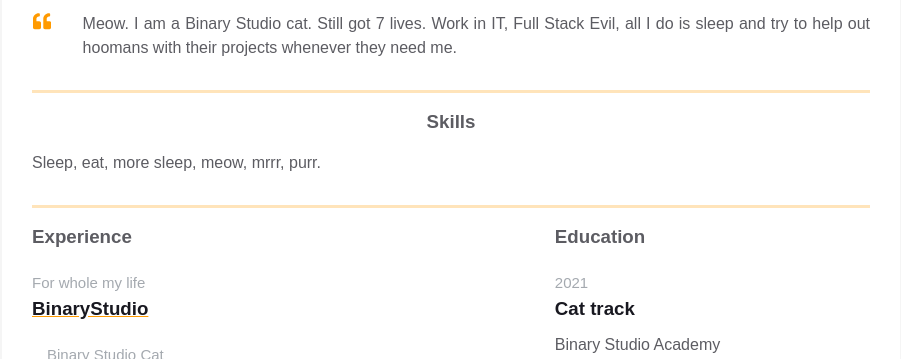
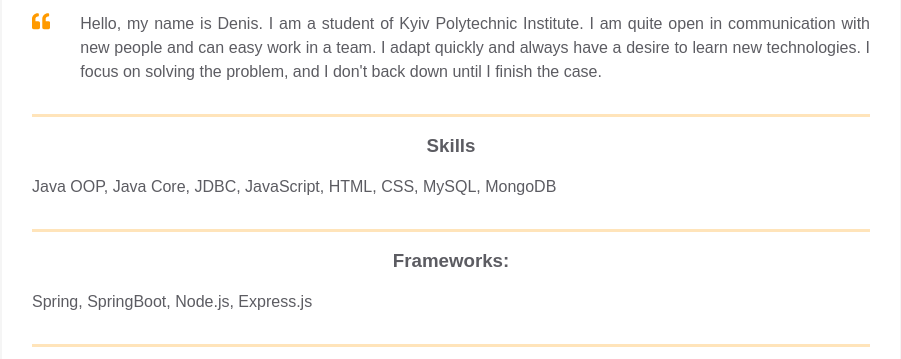
Before and after one commit to Dinesko/homepage, a plain HTML site: page index.html in a window 1280 px wide. Shown: the part 388-747 px from the top of the page, without its empty margins (189-1090 px from the left). Drawn offline with Linux system fonts and the light colour scheme.

Commit message:
Added skills and frameworks

```diff
--- a/index.html
+++ b/index.html
@@ -152,9 +152,11 @@
                 </svg>
               </div>
               <p class="intro_text">
-                Meow. I am a Binary Studio cat. Still got 7 lives. Work in IT,
-                Full Stack Evil, all I do is sleep and try to help out hoomans
-                with their projects whenever they need me.
+                Hello, my name is Denis. I am a student of Kyiv Polytechnic Institute.
+                I am quite open in communication with new people and can easy work
+                in a team. I adapt quickly and always have a desire to learn new
+                technologies. I focus on solving the problem, and I don't back down until
+                I finish the case.
               </p>
             </div>
           </div>
@@ -164,11 +166,21 @@
             <div class="skills">
               <h3 class="skills__header">Skills</h3>
               <p class="skills__text">
-                Sleep, eat, more sleep, meow, mrrr, purr.
+                Java OOP, Java Core, JDBC, JavaScript, HTML, CSS, MySQL, MongoDB
               </p>
             </div>
           </div>
         </div>
+        <div class="container">
+            <div class="resume__block">
+              <div class="skills">
+                <h3 class="skills__header">Frameworks:</h3>
+                <p class="skills__text">
+                    Spring, SpringBoot, Node.js, Express.js
+                </p>
+              </div>
+            </div>
+          </div>
         <div class="container">
           <div class="resume__block">
             <div class="main-info fh">
```
